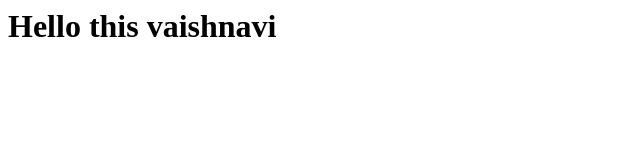
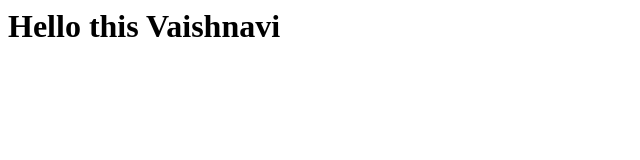
Before and after one commit to vaishnavi01h/Email-extraction, a plain HTML site: page index.html in a window 1280 px wide. Shown: the full height of the page, 0-640 px from the left. Drawn offline with Linux system fonts and the light colour scheme.

Commit message:
fix:html changed

```diff
--- a/index.html
+++ b/index.html
@@ -3,6 +3,6 @@
 
     </head>
     <body>
-        <h1>Hello this vaishnavi</h1>
+        <h1>Hello this Vaishnavi</h1>
     </body>
 </html>
```
